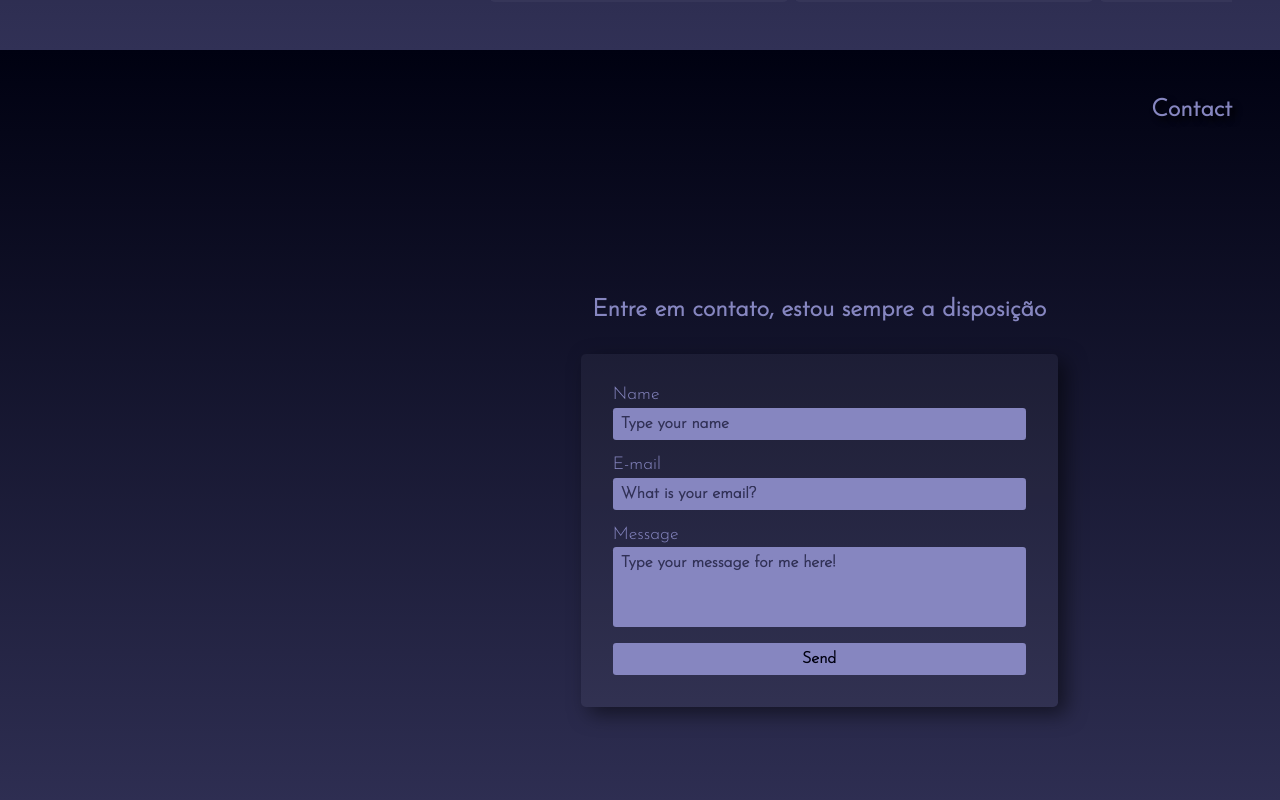
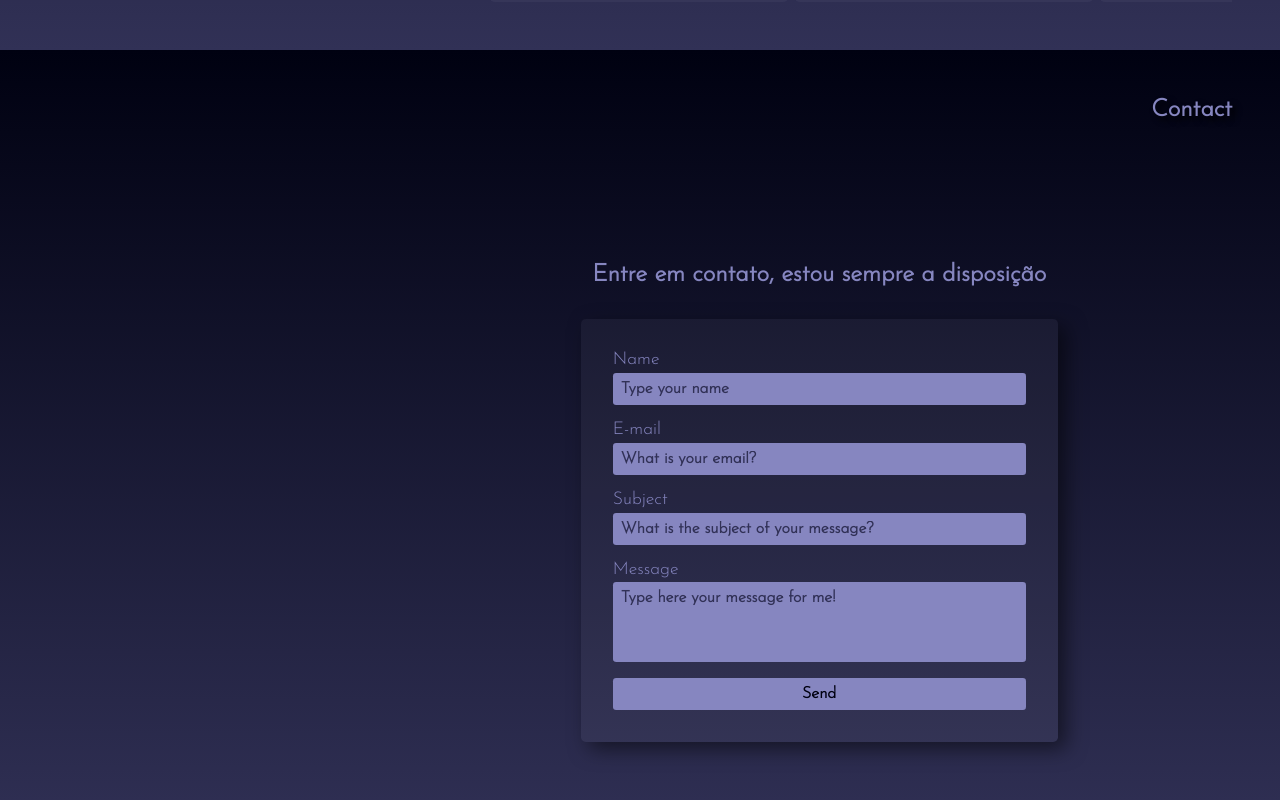
Before and after one commit to Cleidson-Oliveira/portfolio, a React (Vite) app: page / in a window 1280 px wide. Shown: the part 3150-3950 px from the top of the page. Built offline with nearby package versions, Linux system fonts and the light colour scheme.

Commit message:
send email implemented

```diff
--- a/package.json
+++ b/package.json
@@ -8,9 +8,11 @@
     "preview": "vite preview"
   },
   "dependencies": {
+    "@emailjs/browser": "^3.6.2",
     "react": "^18.0.0",
     "react-dom": "^18.0.0",
     "react-icons": "^4.4.0",
+    "react-toastify": "^9.0.8",
     "sass": "^1.53.0",
     "swiper": "^8.3.2"
   },
--- a/src/components/Community/Main/MainSessions/Contact/index.tsx
+++ b/src/components/Community/Main/MainSessions/Contact/index.tsx
@@ -1,29 +1,106 @@
+import { FormEvent, useRef, useState } from "react";
+
+import emailjs from "@emailjs/browser";
+
+import { ToastContainer, toast } from 'react-toastify';
+
 import style from "./style.module.scss";
+import 'react-toastify/dist/ReactToastify.css';
 
 export function Contact () {
+
+    const [name, setName] = useState('');
+    const [email, setEmail] = useState('');
+    const [subject, setSubject] = useState('');
+    const [message, setMessage] = useState('');
+
+    const form = useRef<HTMLFormElement>(null);
+
+    const sendMail = async (e: FormEvent) => {
+        e.preventDefault();
+
+        try {
+            const canSend = name !== '' && email !== '' && subject !== '' && message !== '';
+
+            if (!canSend) {
+                throw new Error("Todos os campos devem ser preenchidos!");
+            }
+
+            const reference = form.current as HTMLFormElement;
+
+            const res = await emailjs.sendForm(
+                import.meta.env.VITE_MAILJS_SERVICE_ID,
+                import.meta.env.VITE_MAILJS_TEMPLATE_ID,
+                reference,
+                import.meta.env.VITE_MAILJS_PUBLIC_KEY,
+            );
+
+            if (res.status === 400) {
+                throw new Error("Ocorreu um erro ao enviar a mensagem!");
+            }
+
+            setName('');
+            setEmail('');
+            setSubject('');
+            setMessage('');
+
+            toast.success("Mensagem enviada com sucesso!!!");
+
+        } catch (error) {
+            const message = (error as Error).message as string
+            toast.error(message)
+        }
+    }
 
     return (
         <>
             <div className={style.contact}>
                 <h2>Entre em contato, estou sempre a disposição</h2>
 
-                <form>
-                    <label>
-                        Name
-                        <input type="text" name="name" placeholder="Type your name"/>
+                <form
+                    ref={form}
+                    onSubmit={sendMail}
+                >
+                    <label> Name
+                        <input
+                            type="text"
+                            name="name"
+                            placeholder="Type your name"
+                            value={name}
+                            onChange={(e) => setName(e.target.value)}
+                        />
                     </label>
-                    <label>
-                        E-mail
-                        <input type="email" name="email" placeholder="What is your email?"/>
+                    <label> E-mail
+                        <input
+                            type="email"
+                            name="email"
+                            placeholder="What is your email?"
+                            value={email}
+                            onChange={(e) => setEmail(e.target.value)}
+                        />
                     </label>
-                    <label>
-                        Message
-                        <textarea name="message" placeholder="Type your message for me here!"/>
+                    <label> Subject
+                        <input
+                            type="text"
+                            name="subject"
+                            placeholder="What is the subject of your message?"
+                            value={subject}
+                            onChange={(e) => setSubject(e.target.value)}
+                        />
+                    </label>
+                    <label> Message
+                        <textarea
+                            name="message"
+                            placeholder="Type here your message for me!"
+                            value={message}
+                            onChange={(e) => setMessage(e.target.value)}
+                        />
                     </label>
                     <input type="submit" value="Send" />
 
                 </form>
             </div>
+            <ToastContainer />
         </>
     )
 }
--- a/src/components/Community/Main/MainSessions/Education/index.tsx
+++ b/src/components/Community/Main/MainSessions/Education/index.tsx
@@ -80,9 +80,7 @@ export const EducationSession = () => {
                 modules={[A11y, Pagination]}
                 spaceBetween={20}
                 slidesPerView={2.5}
-                pagination={{ type: 'bullets', }}
-                onSwiper={(swiper) => console.log(swiper)}
-                onSlideChange={() => console.log('slide change')}
+                pagination={{ type: 'bullets' }}
             >
                 {EducationData.map((course, i) => (
                     <SwiperSlide key={course.courseThumbnailUrl + i}>
@@ -94,7 +92,7 @@ export const EducationSession = () => {
                                 <p>Skills</p>
                                 <div>
                                     {course.courseSkillsLearned.map(skill => (
-                                        skillIcons[skill]()
+                                        <div key={skill}>{ skillIcons[skill]() }</div>
                                     ))}
                                 </div>
                             </div>
```
Also changed, not shown: 2 other files (tests, documents, lock files or other folders).
